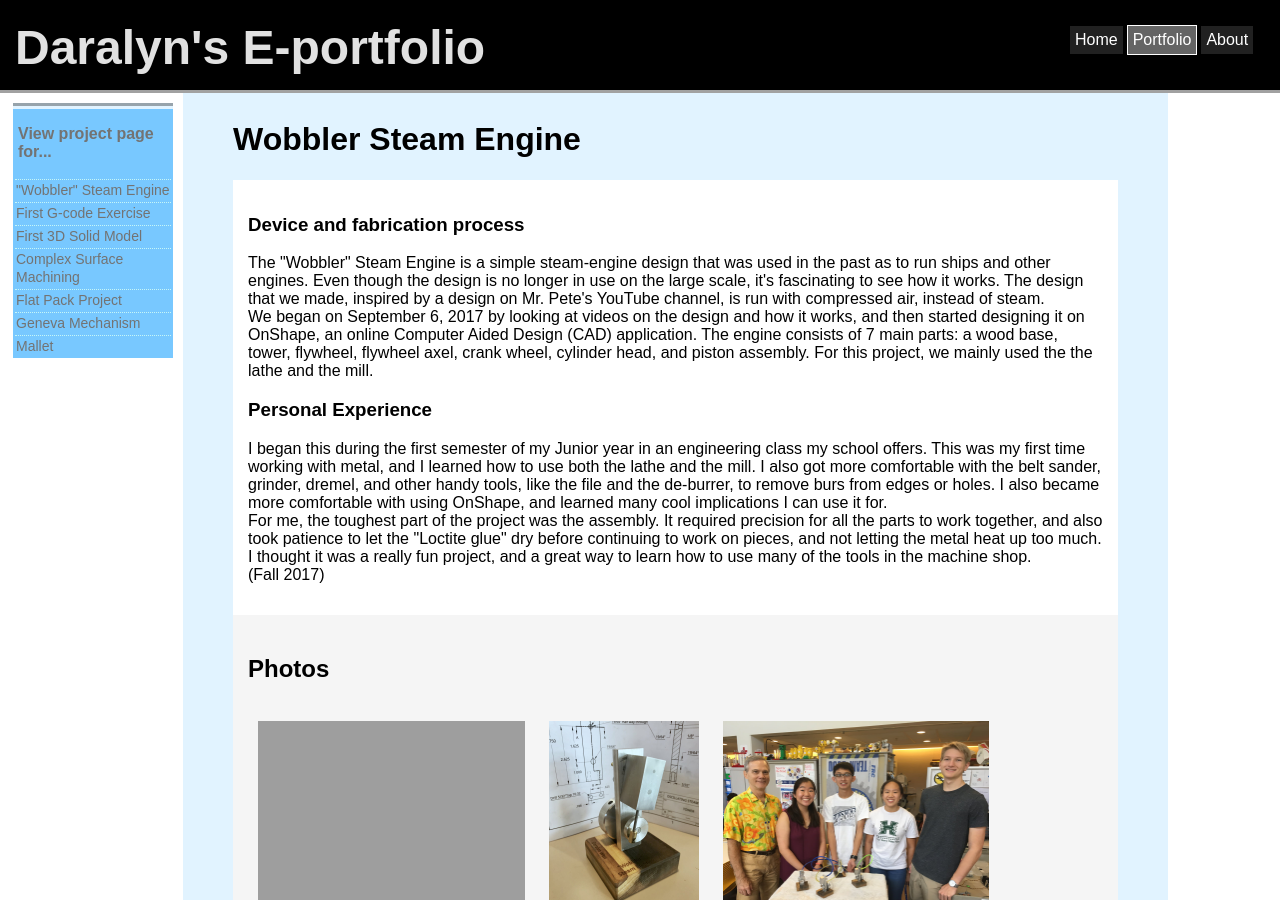
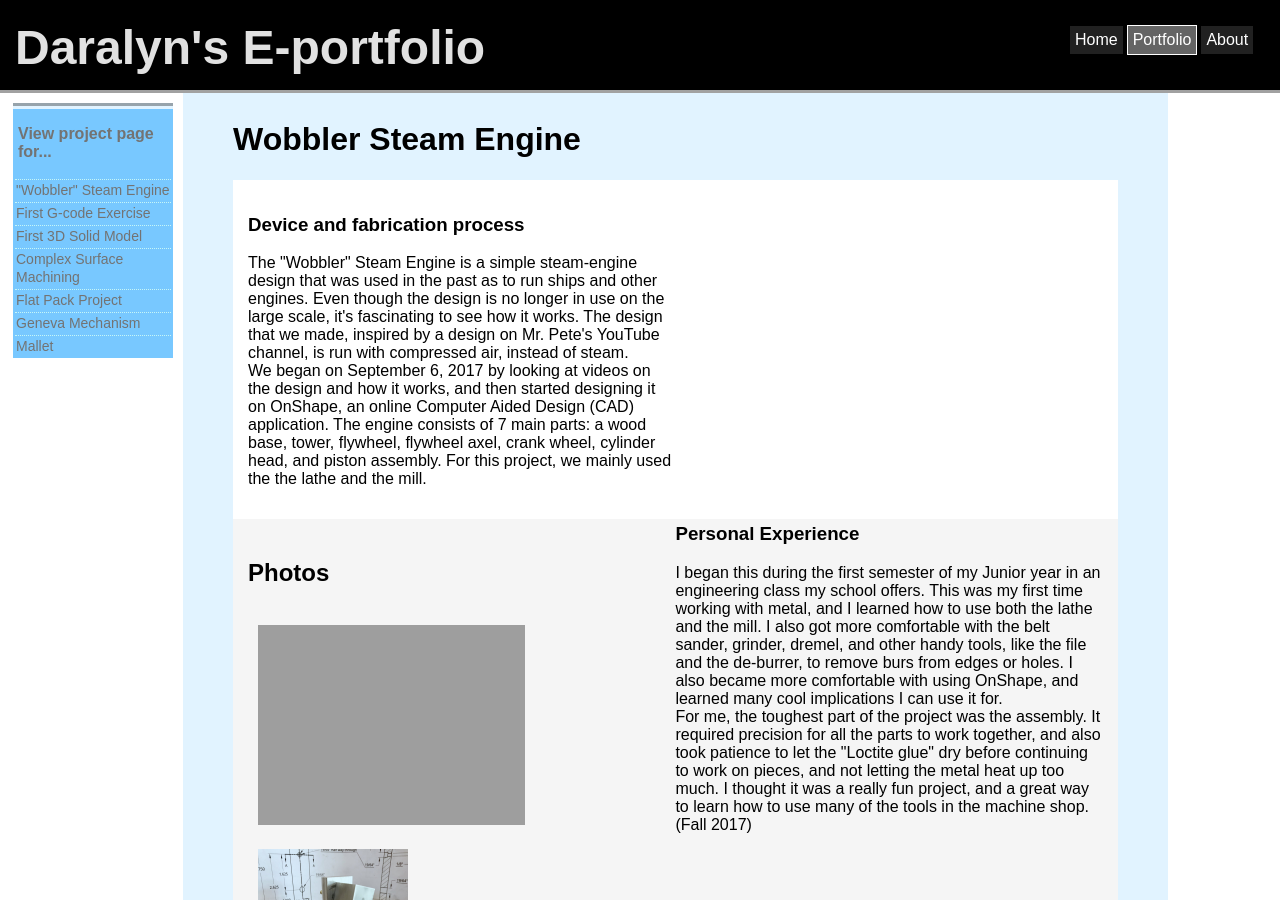
Before and after one commit to daralyn/daralyn.github.io, a Jekyll site: the page built from portfolio/engineering/wobbler-steam-engine.html, in a window 1280 px wide and 900 px high. Built offline with Jekyll 4.4.1, drawn with Linux system fonts in a browser that asks for light colours.

Commit message:
Update wobbler-steam-engine.html

```diff
--- a/portfolio/engineering/wobbler-steam-engine.html
+++ b/portfolio/engineering/wobbler-steam-engine.html
@@ -36,13 +36,13 @@ title: Daralyn's Engineering Portfolio - Wobbler Steam Engine
 </div> <!-- wobblerhead-->
 
 <div class="sectionodd">
-	<div>
+	<div style="width:50%">
 		<h3>Device and fabrication process</h3>
 			<p>The "Wobbler" Steam Engine is a simple steam-engine design that was used in the past as to run ships and other engines. Even though the design is no longer in use on the large scale, it's fascinating to see how it works. The design that we made, inspired by a design on Mr. Pete's YouTube channel, is run with compressed air, instead of steam.
 			<br>We began on September 6, 2017 by looking at videos on the design and how it works, and then started designing it on OnShape, an online Computer Aided Design (CAD) application. The engine consists of 7 main parts: a wood base, tower, flywheel, flywheel axel, crank wheel, cylinder head, and piston assembly. For this project, we mainly used the the lathe and the mill.</p>
 	</div>
 
-	<div>
+	<div style="width: 50%; float: right;">
 		<h3>Personal Experience</h3>
 			<p>I began this during the first semester of my Junior year in an engineering class my school offers. This was my first time working with metal, and I learned how to use both the lathe and the mill. I also got more comfortable with the belt sander, grinder, dremel, and other handy tools, like the file and the de-burrer, to remove burs from edges or holes. I also became more comfortable with using OnShape, and learned many cool implications I can use it for.
 			<br>For me, the toughest part of the project was the assembly. It required precision for all the parts to work together, and also took patience to let the "Loctite glue" dry before continuing to work on pieces, and not letting the metal heat up too much. I thought it was a really fun project, and a great way to learn how to use many of the tools in the machine shop.
```
